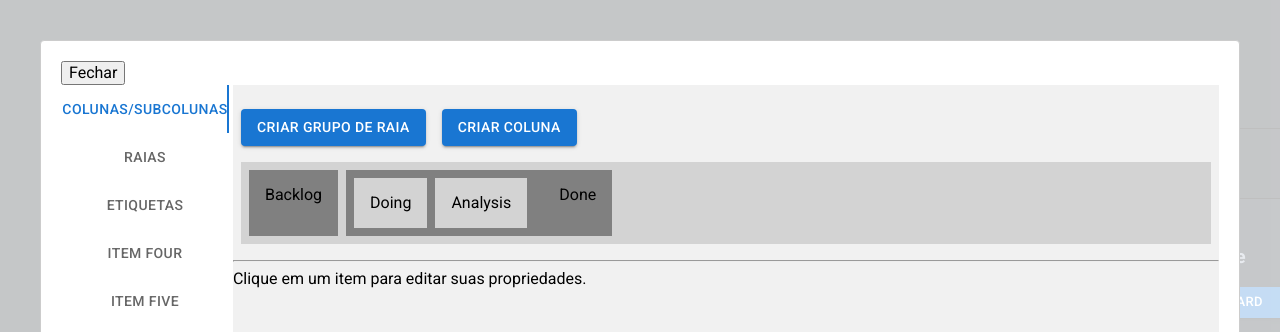
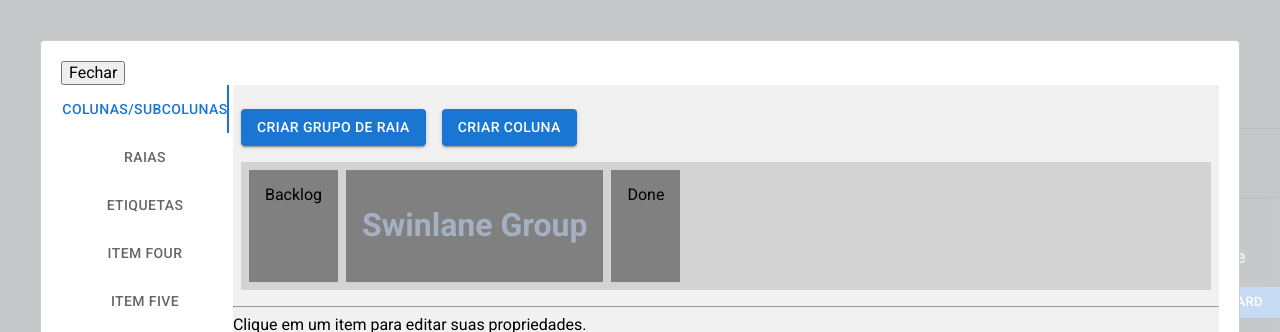
Before and after one commit to nsfxu/Monolito-React, a React (Create React App) app: page / in a window 1280 px wide. Both pictures are taken after a click on the button "CONFIGURAR QUADRO". Shown: the top 332 px of the page. Built offline with nearby package versions, Linux system fonts and the light colour scheme.

Commit message:
better swinlane group base

```diff
--- a/src/components/TabColumnConfig/TabColumnConfig.js
+++ b/src/components/TabColumnConfig/TabColumnConfig.js
@@ -17,7 +17,6 @@ const TabColumnConfig = ({ board_columns, board_swinlanes }) => {
     const [swinlane_columns, setSwinlaneColumns] = useState([]);
 
     const [selected_column, setSelectedColumn] = useState(false);
-    let isSwinlaneGroupShown = false;
 
     const grid = 8;
 
@@ -34,7 +33,26 @@ const TabColumnConfig = ({ board_columns, board_swinlanes }) => {
             });
         }
 
+        setTempColumns(createNewTempColumn());
         setSwinlaneColumns(temp_swinlane_columns);
+    };
+
+    const createNewTempColumn = () => {
+        let new_temp_column = [];
+        let hasAlreadySelected = false;
+
+        temp_columns.map((column, index) => {
+            if (column.showSwinLanes) {
+                if (!hasAlreadySelected) {
+                    new_temp_column.push('swinlane_group');
+                    hasAlreadySelected = true;
+                }
+            } else {
+                new_temp_column.push(column);
+            }
+        });
+
+        return new_temp_column;
     };
 
     const reorder = (list, startIndex, endIndex) => {
@@ -46,6 +64,7 @@ const TabColumnConfig = ({ board_columns, board_swinlanes }) => {
     };
 
     const onDragEnd = (result) => {
+        console.log(result);
         if (!result.destination) {
             return;
         }
@@ -55,6 +74,8 @@ const TabColumnConfig = ({ board_columns, board_swinlanes }) => {
             result.source.index,
             result.destination.index
         );
+
+        console.log(temp_columns);
 
         setTempColumns(items);
     };
@@ -106,19 +127,16 @@ const TabColumnConfig = ({ board_columns, board_swinlanes }) => {
                                     {temp_columns &&
                                         temp_columns.map((column, index) => (
                                             <React.Fragment key={index}>
-                                                {column.showSwinLanes ? (
+                                                {column == 'swinlane_group' ? (
                                                     <>
-                                                        {!isSwinlaneGroupShown && (
-                                                            <>
-                                                                <TabSwinlaneGroup
-                                                                    all_columns={
-                                                                        temp_columns
-                                                                    }
-                                                                    index={index}
-                                                                />
-                                                                 {(isSwinlaneGroupShown = true)}
-                                                            </>
-                                                        )}
+                                                        <TabSwinlaneGroup
+                                                            all_columns={
+                                                                swinlane_columns
+                                                            }
+                                                            index={index}
+                                                            provided={provided}
+                                                            snapshot={snapshot}
+                                                        />
                                                     </>
                                                 ) : (
                                                     <TabColumnItem
--- a/src/components/TabSwinlaneGroup/TabSwinlaneGroup.js
+++ b/src/components/TabSwinlaneGroup/TabSwinlaneGroup.js
@@ -1,35 +1,19 @@
-import React, { useEffect, useState } from 'react';
+import React from 'react';
 import propTypes from 'prop-types';
 
-import { Draggable, Droppable } from 'react-beautiful-dnd';
+import { Draggable } from 'react-beautiful-dnd';
 
-import TabColumn from '../TabColumn';
+// import TabColumn from '../TabColumn';
 
 /* eslint-disable */
 // eslint-disable-next-line
-const TabSwinlaneGroup = ({ all_columns, index }) => {
-    const [swinlane_columns, setSwinlaneColumns] = useState([]);
+const TabSwinlaneGroup = ({
+    all_columns,
+    index,
+    provided,
+    snapshot
+}) => {
     const grid = 8;
-
-    useEffect(() => {
-        separateColumns();
-    }, [all_columns]);
-
-    useEffect(() => {
-        console.log(swinlane_columns);
-    }, [swinlane_columns]);
-
-    const separateColumns = () => {
-        const temp_swinlane_columns = [];
-
-        if (all_columns.length > 0) {
-            all_columns.map((column) => {
-                column.showSwinLanes && temp_swinlane_columns.push(column);
-            });
-        }
-
-        setSwinlaneColumns(temp_swinlane_columns);
-    };
 
     const getItemStyle = (isDragging, draggableStyle) => ({
         // some basic styles to make the items look a bit nicer
@@ -38,7 +22,7 @@ const TabSwinlaneGroup = ({ all_columns, index }) => {
         margin: `0 ${grid}px 0 0`,
 
         // change background colour if dragging
-        background: isDragging ? 'lightblue' : 'lightgrey',
+        background: isDragging ? 'lightgreen' : 'grey',
 
         // styles we need to apply on draggables
         ...draggableStyle
@@ -53,25 +37,8 @@ const TabSwinlaneGroup = ({ all_columns, index }) => {
     });
 
     return (
-        <>
-            {swinlane_columns && (
-                <Droppable
-                    droppableId="droppableSwinlaneGroup"
-                    type={`${index}`}
-                    direction="horizontal"
-                >
-                    {(provided, snapshot) => (
-                        <div
-                            ref={provided.innerRef}
-                            style={getListStyle(snapshot.isDraggingOver)}
-                            {...provided.droppableProps}
-                        >
-                            {swinlane_columns.map((column, index) => (
-                                <Draggable
-                                    key={`swinlane-${column.id}`}
-                                    draggableId={`swinlane-${column.id}`}
-                                    index={index}
-                                >
+
+        <Draggable key={`swinlane-group`} draggableId={`swinlane-group`} index={index}>
             {(provided, snapshot) => (
                 <div
                     ref={provided.innerRef}
@@ -81,18 +48,15 @@ const TabSwinlaneGroup = ({ all_columns, index }) => {
                         snapshot.isDragging,
                         provided.draggableProps.style
                     )}
+                    // onClick={() => {
+                    //     setSelectedColumn(`${column.id}`);
+                    // }}
                 >
-                                            <TabColumn column_info={column} />
+                    {/* <TabColumn column_info={column} /> */}
+                    <h1>Swinlane Group</h1>
                 </div>
             )}
         </Draggable>
-                            ))}
-                            {provided.placeholder}
-                        </div>
-                    )}
-                </Droppable>
-            )}
-        </>
     );
 };
 
```
Lines whose indentation alone changed are shown as unchanged.
